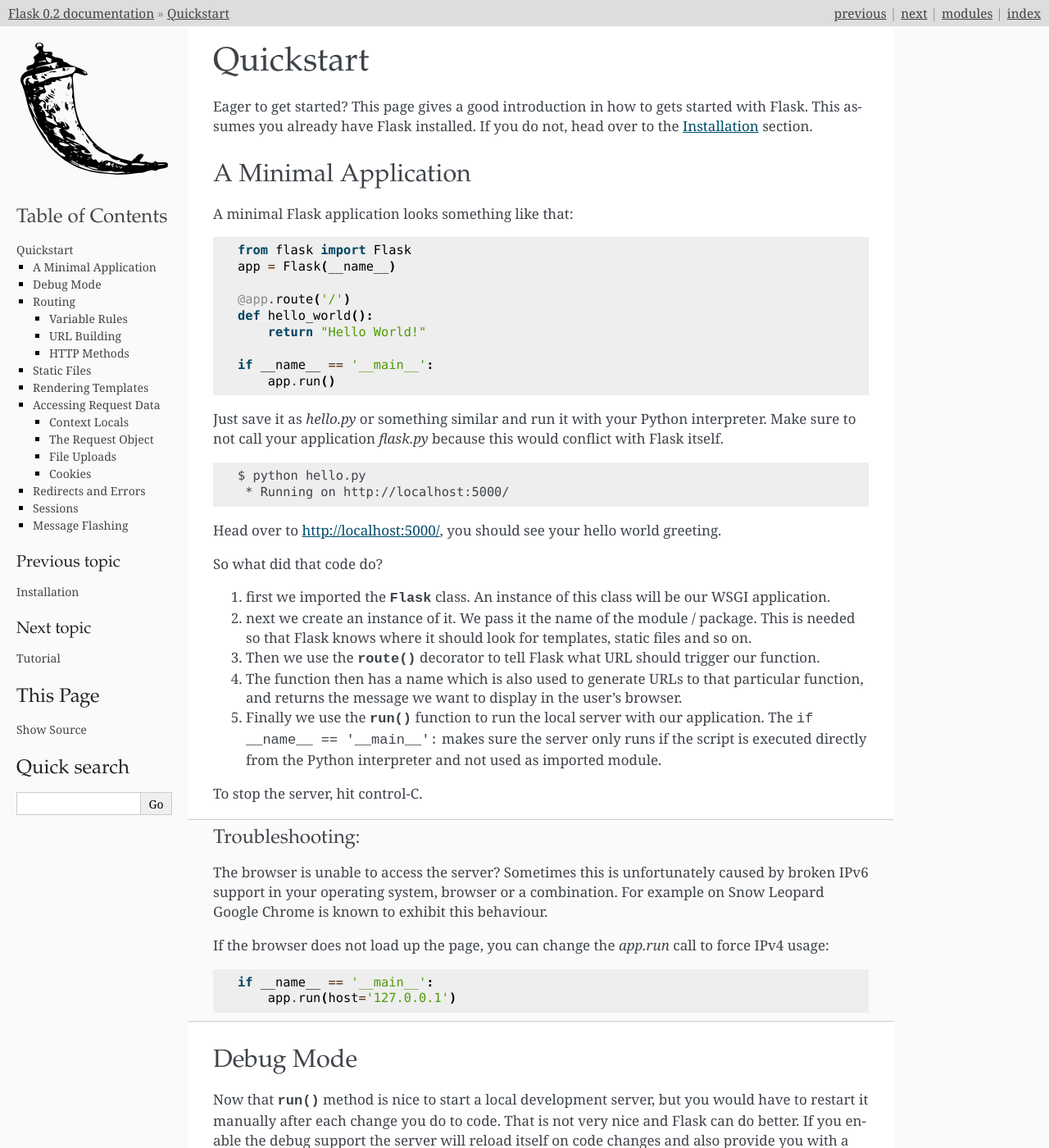
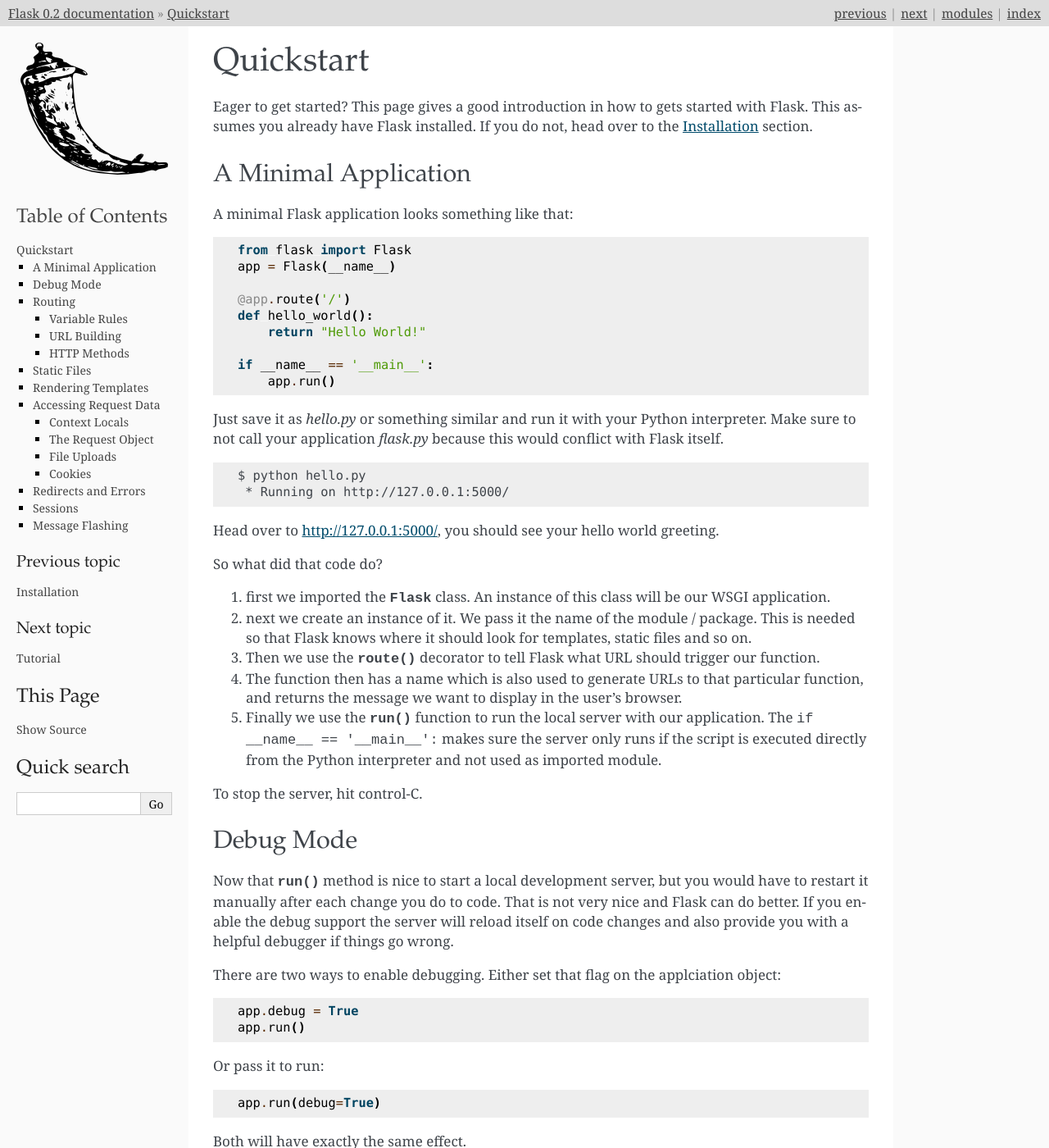
Before and after one commit to naturalspirit-dev/flask-website, a Sphinx documentation site: the page built from docs/quickstart.rst, in a window 1280 px wide and 1400 px high. Shown: the whole window at 82% size. Built offline with Sphinx 7.4.7, drawn with Linux system fonts in a browser that asks for light colours.

Commit message:
flask uses 127.0.0.1 as host by default now. stupid chrome.

```diff
--- a/docs/quickstart.rst
+++ b/docs/quickstart.rst
@@ -30,9 +30,9 @@ because this would conflict with Flask itself.
 ::
 
     $ python hello.py
-     * Running on http://localhost:5000/
+     * Running on http://127.0.0.1:5000/
 
-Head over to `http://localhost:5000/ <http://localhost:5000/>`_, you should
+Head over to `http://127.0.0.1:5000/ <http://127.0.0.1:5000/>`_, you should
 see your hello world greeting.
 
 So what did that code do?
@@ -53,19 +53,6 @@ So what did that code do?
    the Python interpreter and not used as imported module.
 
 To stop the server, hit control-C.
-
-.. admonition:: Troubleshooting
-
-   The browser is unable to access the server?  Sometimes this is
-   unfortunately caused by broken IPv6 support in your operating system,
-   browser or a combination.  For example on Snow Leopard Google Chrome is
-   known to exhibit this behaviour.
-
-   If the browser does not load up the page, you can change the `app.run`
-   call to force IPv4 usage::
-
-      if __name__ == '__main__':
-          app.run(host='127.0.0.1')
 
 
 Debug Mode
--- a/flask.py
+++ b/flask.py
@@ -434,7 +434,7 @@ class Flask(object):
         for func in self.template_context_processors:
             context.update(func())
 
-    def run(self, host='localhost', port=5000, **options):
+    def run(self, host='127.0.0.1', port=5000, **options):
         """Runs the application on a local development server.  If the
         :attr:`debug` flag is set the server will automatically reload
         for code changes and show a debugger in case an exception happened.
```
